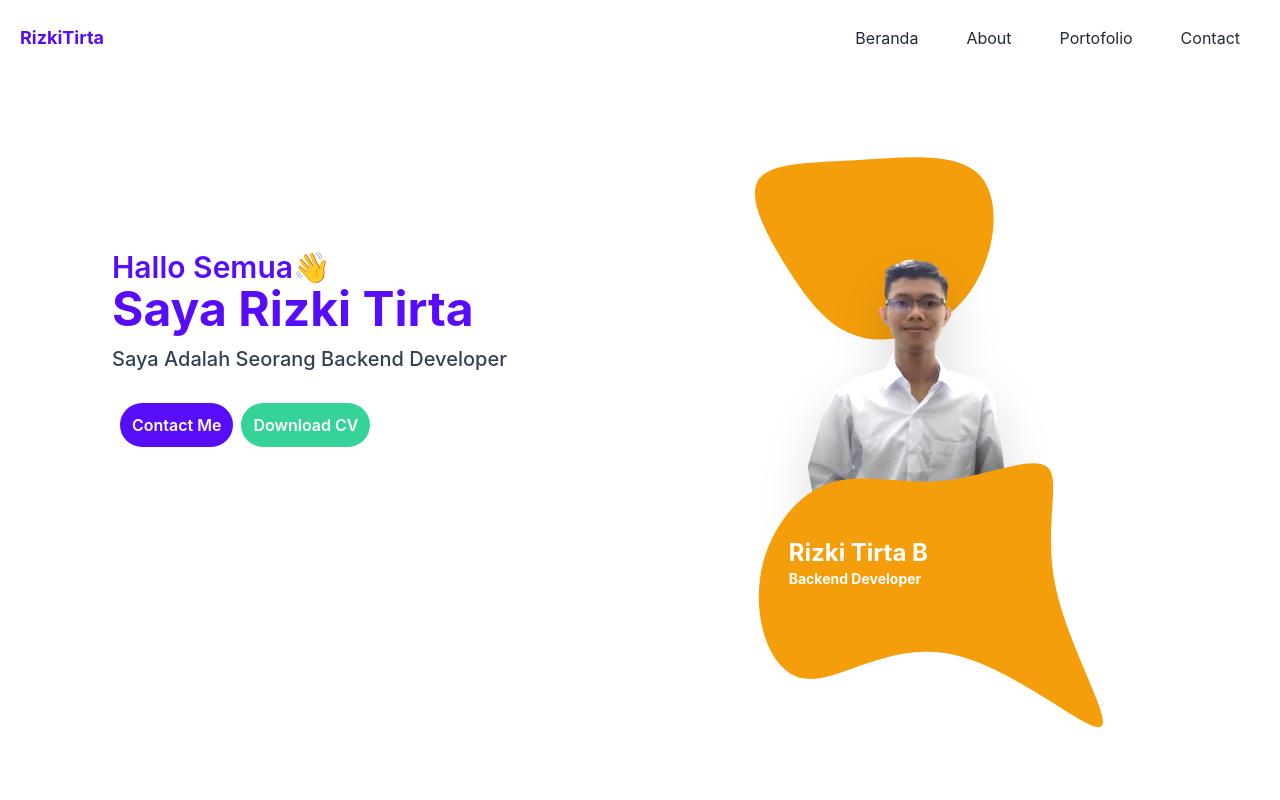
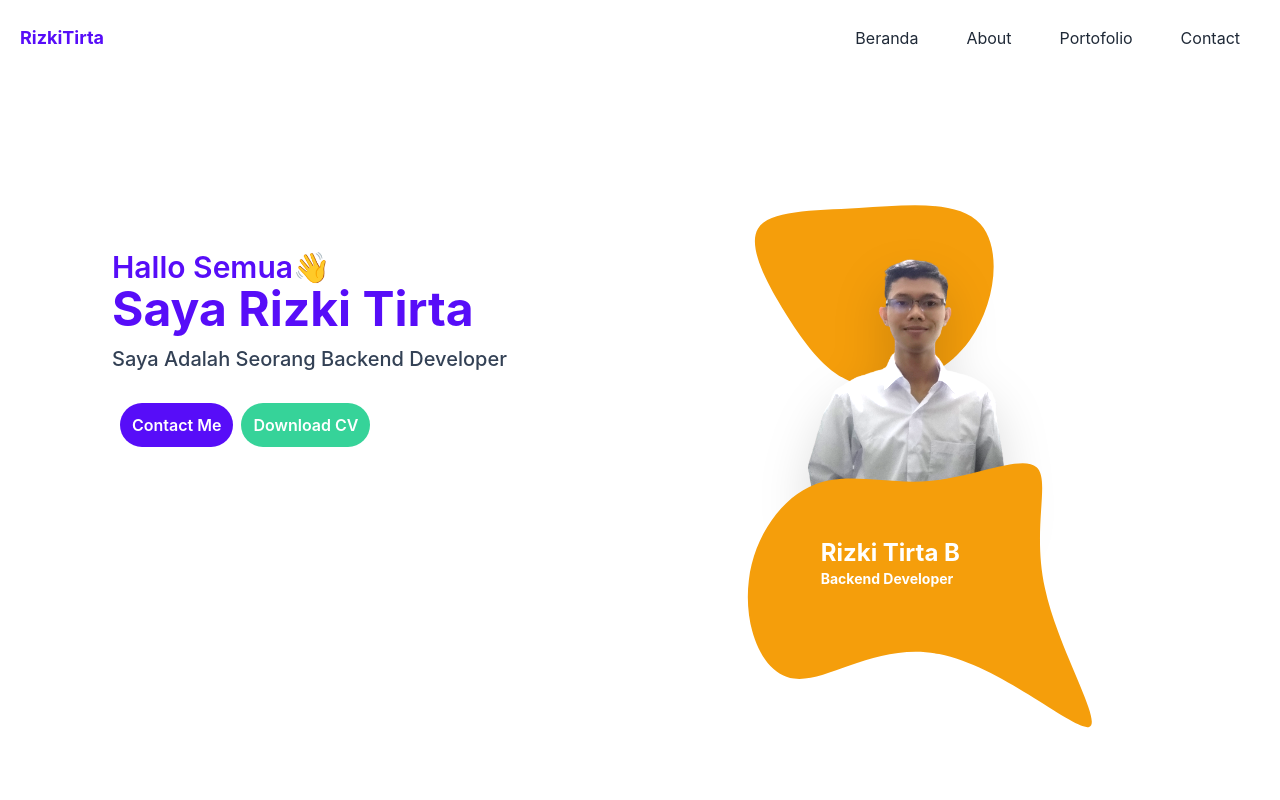
Before and after one commit to rizkitirta/personal-web-react, a React (Create React App) app: page / in a window 1280 px wide. Shown: the top 800 px of the page. Built offline with nearby package versions, Linux system fonts and the light colour scheme.

Commit message:
fix blob

```diff
--- a/src/App.js
+++ b/src/App.js
@@ -76,7 +76,7 @@ export default function Home() {
             <div className="w-full self-end px-4 lg:w-1/2" data-aos="zoom-in">
               <div className="relative mt-10 lg:mt-0 lg:right-0">
                 <img className="max-w-full mx-auto brightness-150 md:w-1/2 drop-shadow-2xl " src="images/myprofile.png" />
-                <span className="absolute bottom-32 -z-[2] left-1/2 -translate-x-52">
+                <span className="absolute bottom-20 -z-[2] left-1/2 -translate-x-52">
                   <svg width={300} height={300} viewBox="0 0 200 200" xmlns="http://www.w3.org/2000/svg">
                     <path fill="#f59e0b" d="M70.2,-32.8C82.6,-18.9,78.6,12.1,64.2,32C49.8,52,24.9,60.9,6.2,57.3C-12.4,53.7,-24.8,37.6,-36.6,19.1C-48.3,0.7,-59.5,-20.1,-53.3,-30.3C-47.1,-40.5,-23.6,-40.2,2.6,-41.7C28.9,-43.2,57.7,-46.6,70.2,-32.8Z" transform="translate(100 100) scale(1.2)" />
                   </svg>
@@ -84,12 +84,12 @@ export default function Home() {
               </div>
 
               <div className="relative mt-10 lg:mt-0 lg:right-0">
-              <div className="font-bold absolute md:right-60 right-36 text-white text-2xl z-[3] md:mt-6">
+              <div className="font-bold absolute right-36 text-white text-2xl z-[3] md:mt-6 md:-translate-x-16 2xl:-translate-x-32">
                 <div className="text-white text-2xl font-bold">Rizki Tirta B</div>
                 <div className="text-white text-sm font-bold">Backend Developer</div>
               </div>
-                <span className="absolute -top-80 md:-top-72 z-[2] left-1/2 md:-translate-x-80 -translate-x-72 md:-ml-1 -ml-12">
-                  <svg width={700} height={700} viewBox="0 0 200 200" xmlns="http://www.w3.org/2000/svg">
+                <span className="absolute -top-80  md:-top-72 z-[2] left-1/2  -translate-x-80 md:-ml-21 -ml-10">
+                  <svg width={750} height={700} viewBox="0 0 200 200" xmlns="http://www.w3.org/2000/svg">
                     <path fill="#F59E0B" d="M31.3,-30.8C35.4,-27.2,29.9,-13.6,33.7,3.8C37.4,21.1,50.4,42.2,46.3,43.4C42.2,44.7,21.1,26,3.5,22.6C-14.2,19.1,-28.4,30.9,-38,29.6C-47.5,28.4,-52.5,14.2,-50.9,1.5C-49.4,-11.1,-41.4,-22.3,-31.9,-25.9C-22.3,-29.6,-11.1,-25.7,1.2,-26.9C13.6,-28.1,27.2,-34.5,31.3,-30.8Z" transform="translate(100 100)" />
                   </svg>
                 </span>
```
